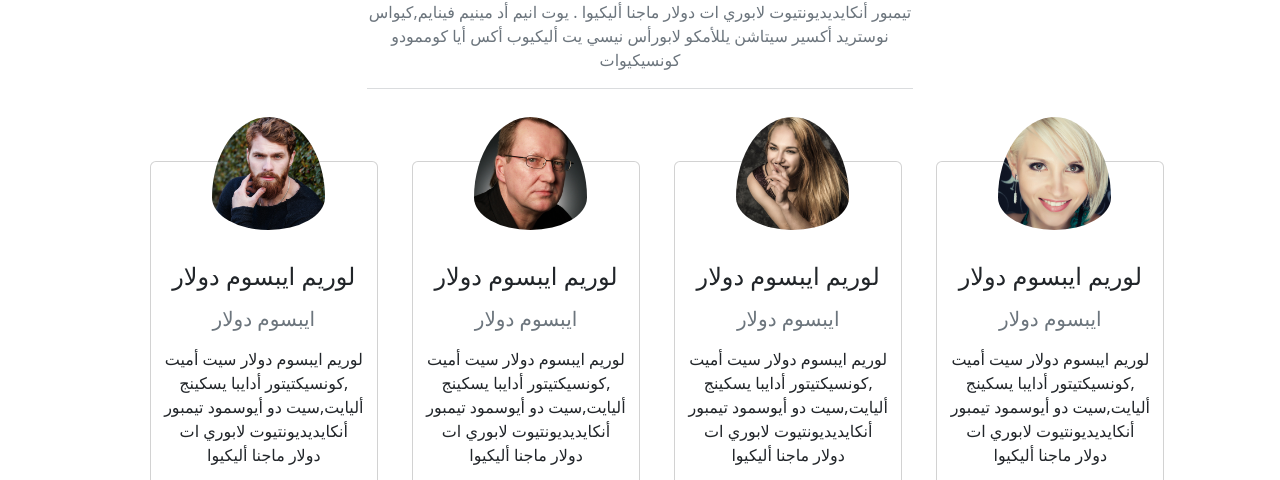
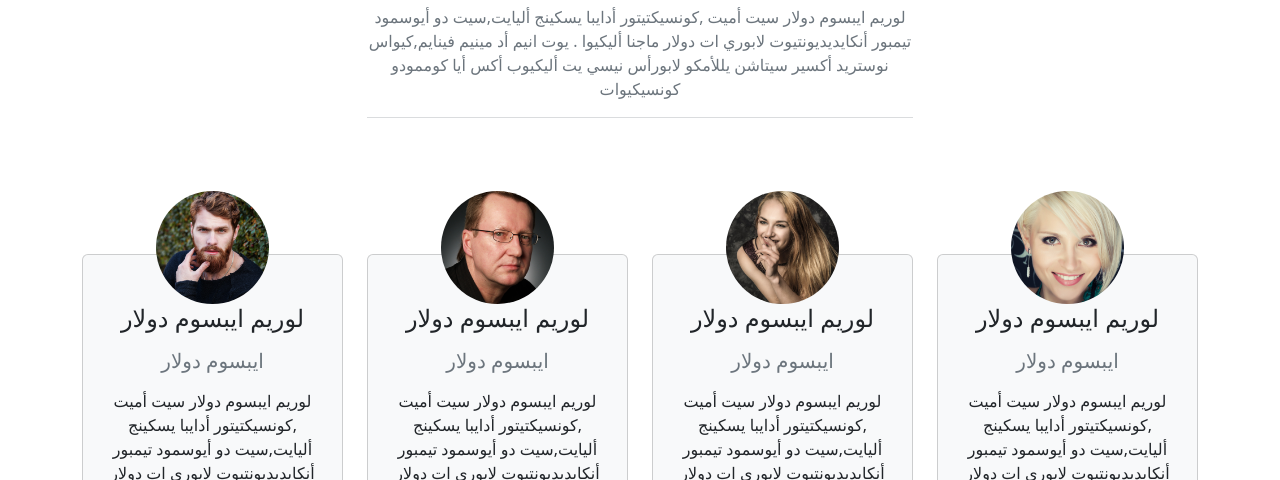
Before and after one commit to IxBahy/book-store-arabic, a plain HTML site: page index.html in a window 1280 px wide. Shown: the part 1778-2258 px from the top of the page. Drawn offline with Linux system fonts and the light colour scheme.

Commit message:
fixing image

```diff
--- a/css/style.css
+++ b/css/style.css
@@ -15,6 +15,10 @@ header {
 
 .logo {
 	height: 50px;
+}
+
+.feature {
+	width: 18%;
 }
 
 .navbar {
@@ -40,9 +44,8 @@ header {
 	color: azure !important;
 }
 
-.feature {
-	width: 22%
-}
+
+
 
 .dropdown {
 	transition: all 0.2s
@@ -53,22 +56,8 @@ header {
 	font-weight: bold;
 }
 
-.card {
-	width: 20%;
-	height: auto;
-	margin-left: 3%;
-	position: relative;
-}
-
-.author-img {
-	position: absolute;
-	width: 50%;
-	top: -12%;
-	right: 23%;
-}
-
-.card-h {
-	padding-top: 100px;
+#author img {
+	margin-top: -80px;
 }
 
 .author-nav {
--- a/index.html
+++ b/index.html
@@ -99,7 +99,7 @@
 
     <section id="features" class="bg-white text-center">
         <div class="container py-5">
-            <div class="row">
+            <div class="row justify-content-center">
                 <div class="col-md-3 col-sm-6 text-white bg-primary border border-white rounded py-4 ms-3 feature">
                     <h4>
                         لوريم ايبسوم دولار
@@ -108,6 +108,7 @@
                         لوريم ايبسوم دولار سيت أميت ,كونسيكتيتور أدايبا يسكينج أليايت,سيت
                     </p>
                 </div>
+
                 <div class="col-md-3 col-sm-6 text-primary bg-white border border-primary rounded py-4 ms-3 feature">
                     <h4 class="text-">
                         لوريم ايبسوم دولار
@@ -116,6 +117,7 @@
                         لوريم ايبسوم دولار سيت أميت ,كونسيكتيتور أدايبا يسكينج أليايت,سيت
                     </p>
                 </div>
+
                 <div class="col-md-3 col-sm-6 text-white bg-primary border border-white rounded py-4 ms-3 feature">
                     <h4>
                         لوريم ايبسوم دولار
@@ -124,6 +126,7 @@
                         لوريم ايبسوم دولار سيت أميت ,كونسيكتيتور أدايبا يسكينج أليايت,سيت
                     </p>
                 </div>
+
                 <div class="col-md-3 col-sm-6 text-primary bg-white border border-primary rounded py-4 ms-3 feature">
                     <h4 class="text-">
                         لوريم ايبسوم دولار
@@ -132,8 +135,9 @@
                         لوريم ايبسوم دولار سيت أميت ,كونسيكتيتور أدايبا يسكينج أليايت,سيت
                     </p>
                 </div>
-            </div>
-        </div>
+
+            </div><!-- row -->
+        </div><!-- container -->
     </section>
 
     <section name="separetor" class="bg-white text-center py-4">
@@ -265,10 +269,11 @@
     <section id="author" class="bg-white text-center pb-5">
         <div class="container">
 
-            <div class="row d-flex justify-content-center">
+            <div class=" row  justify-content-center">
 
-                <div class="card col-md-3 col-sm-6">
-                    <img src="images/person1.jpg" alt="" class=" pb-5 img-fluid author-img rounded-circle">
+                <div class=" col-md-3 col-sm-12 my-5">
+                    <div class="card p-3 text-center bg-light mt-3 ">
+                        <img src="images/person1.jpg" alt="" class="w-50 mx-auto rounded-circle author-img">
                         <div class="card-h">
                             <h4>
                                 لوريم ايبسوم دولار
@@ -289,9 +294,12 @@
                             <i class="fa-brands fa-google-plus-g text-primary"></i>
                         </div><!-- author-nav -->
                     </div><!-- card -->
+                </div><!-- author -->
 
-                <div class="card col-md-3 col-sm-6">
-                    <img src="images/person2.jpg" alt="" class=" pb-5 img-fluid author-img rounded-circle">
+
+                <div class=" col-md-3 col-sm-12 my-5">
+                    <div class="card p-3 text-center bg-light mt-3">
+                        <img src="images/person2.jpg" alt="" class="w-50 mx-auto rounded-circle author-img">
                         <div class="card-h">
                             <h4>
                                 لوريم ايبسوم دولار
@@ -312,9 +320,11 @@
                             <i class="fa-brands fa-google-plus-g text-primary"></i>
                         </div><!-- author-nav -->
                     </div><!-- card -->
+                </div><!-- author -->
 
-                <div class="card col-md-3 col-sm-6">
-                    <img src="images/person3.jpg" alt="" class=" pb-5 img-fluid author-img rounded-circle">
+                <div class=" col-md-3 col-sm-12 my-5">
+                    <div class="card p-3 text-center bg-light mt-3">
+                        <img src="images/person3.jpg" alt="" class="w-50 mx-auto rounded-circle author-img">
                         <div class="card-h">
                             <h4>
                                 لوريم ايبسوم دولار
@@ -335,10 +345,12 @@
                             <i class="fa-brands fa-google-plus-g text-primary"></i>
                         </div><!-- author-nav -->
                     </div><!-- card -->
+                </div><!-- author -->
 
 
-                <div class="card col-md-3 col-sm-6">
-                    <img src="images/person4.jpg" alt="" class=" pb-5 img-fluid author-img rounded-circle">
+                <div class=" col-md-3 col-sm-12 my-5">
+                    <div class="card p-3 text-center bg-light mt-3 ">
+                        <img src="images/person4.jpg" alt="" class="w-50 mx-auto rounded-circle author-img">
                         <div class="card-h">
                             <h4>
                                 لوريم ايبسوم دولار
@@ -359,6 +371,7 @@
                             <i class="fa-brands fa-google-plus-g text-primary"></i>
                         </div><!-- author-nav -->
                     </div><!-- card -->
+                </div><!-- author -->
 
             </div><!-- row -->
 
```
Lines whose indentation alone changed are shown as unchanged.
